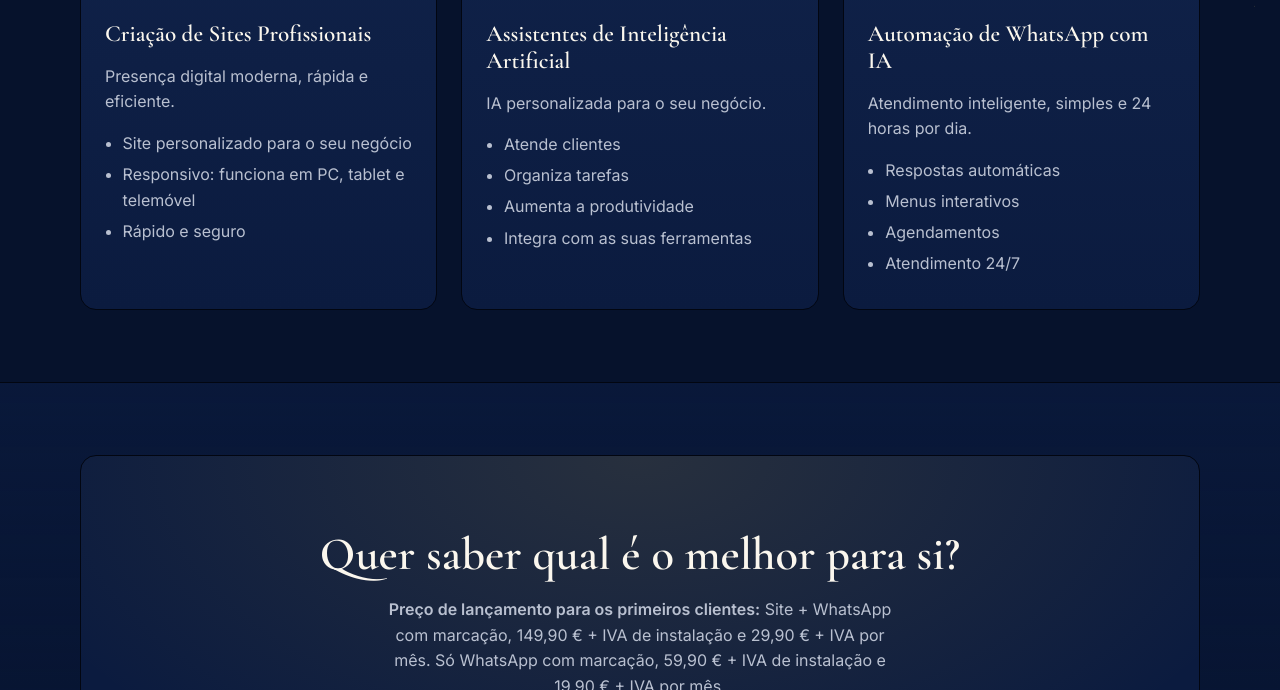
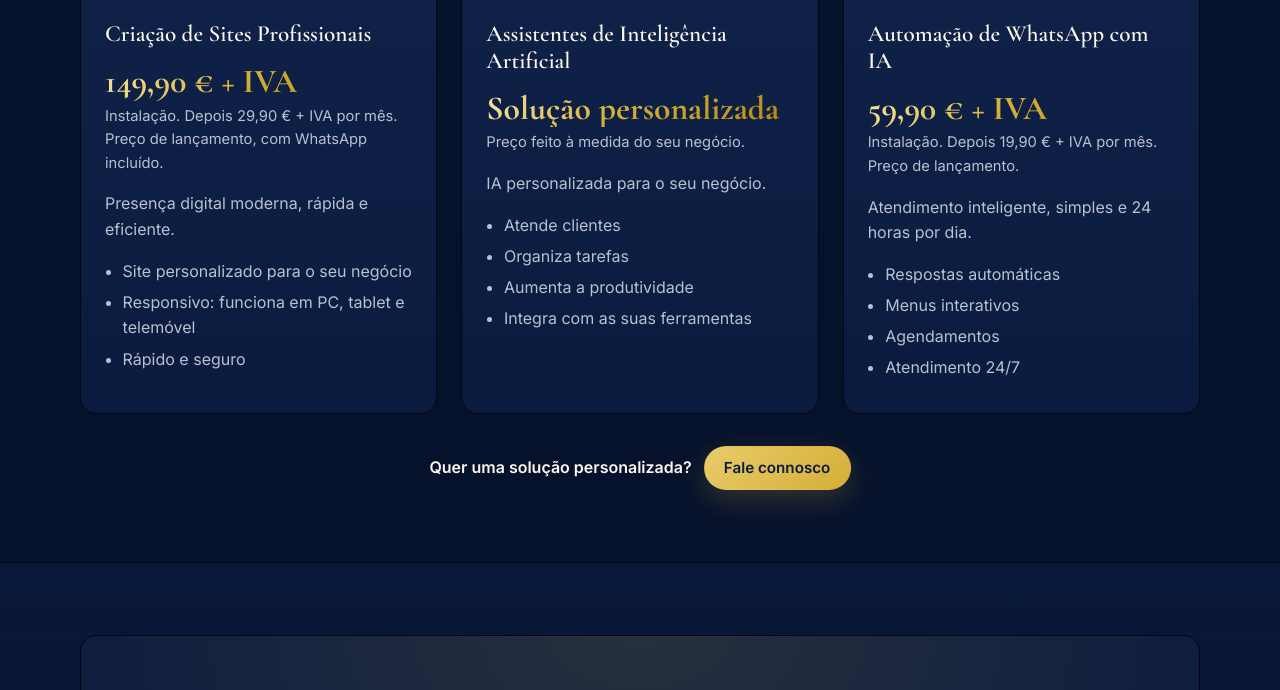
Before and after one commit to olivarlume/olivar-lume-site, a plain HTML site: page servicos.html in a window 1280 px wide. Shown: the part 763-1453 px from the top of the page. Drawn offline with nearby package versions, Linux system fonts and the light colour scheme.

Commit message:
Mostra preços em destaque nos cartões de serviço e linha de solução personalizada

```diff
--- a/css/style.css
+++ b/css/style.css
@@ -417,6 +417,36 @@ p {
 
 .card li + li {
   margin-top: 0.35rem;
+}
+
+.card .price {
+  margin: var(--s2) 0 0;
+  font-family: var(--font-serif);
+  font-size: 2.1rem;
+  font-weight: 700;
+  line-height: 1.1;
+  color: var(--gold-hi);
+  background: linear-gradient(135deg, #F7E7A1 0%, #D4AF37 45%, #B8860B 100%);
+  -webkit-background-clip: text;
+  background-clip: text;
+  -webkit-text-fill-color: transparent;
+}
+
+.card .price-note {
+  margin: 0.25rem 0 var(--s2);
+  font-size: 0.92rem;
+  color: var(--text-soft);
+}
+
+.custom-cta {
+  margin: var(--s4) 0 0;
+  text-align: center;
+  color: var(--warm-white);
+  font-weight: 600;
+}
+
+.custom-cta .btn {
+  margin-left: var(--s1);
 }
 
 .card .more {
--- a/servicos.html
+++ b/servicos.html
@@ -60,6 +60,8 @@
         <article class="card reveal" id="sites">
             <img class="card-img" src="assets/servicos/sites.webp" alt="Ilustração: robô simpático da Olivar Lume ao lado de um portátil que mostra um site moderno, com os pontos «Site moderno e personalizado», «Responsivo», «Rápido e seguro» e «Focado em resultados»" width="1000" height="1000" loading="lazy" decoding="async">
             <h3>Criação de Sites Profissionais</h3>
+            <p class="price">149,90 € + IVA</p>
+            <p class="price-note">Instalação. Depois 29,90 € + IVA por mês. Preço de lançamento, com WhatsApp incluído.</p>
             <p>Presença digital moderna, rápida e eficiente.</p>
             <ul>
             <li>Site personalizado para o seu negócio</li>
@@ -70,6 +72,8 @@
           <article class="card reveal" id="assistentes-ia">
             <img class="card-img" src="assets/servicos/assistentes-ia.webp" alt="Ilustração: robô da Olivar Lume a trabalhar num portátil, com os pontos «Atende clientes», «Organiza tarefas», «Aumenta a produtividade» e «Integra com as suas ferramentas»" width="1000" height="1000" loading="lazy" decoding="async">
             <h3>Assistentes de Inteligência Artificial</h3>
+            <p class="price">Solução personalizada</p>
+            <p class="price-note">Preço feito à medida do seu negócio.</p>
             <p>IA personalizada para o seu negócio.</p>
             <ul>
             <li>Atende clientes</li>
@@ -81,6 +85,8 @@
           <article class="card reveal" id="whatsapp">
             <img class="card-img" src="assets/servicos/whatsapp.webp" alt="Ilustração: empresário descontraído e um robô da Olivar Lume junto a um telemóvel com WhatsApp, que mostra respostas automáticas, menus interativos, agendamentos e atendimento 24/7" width="1000" height="1000" loading="lazy" decoding="async">
             <h3>Automação de WhatsApp com IA</h3>
+            <p class="price">59,90 € + IVA</p>
+            <p class="price-note">Instalação. Depois 19,90 € + IVA por mês. Preço de lançamento.</p>
             <p>Atendimento inteligente, simples e 24 horas por dia.</p>
             <ul>
             <li>Respostas automáticas</li>
@@ -90,6 +96,7 @@
             </ul>
           </article>
       </div>
+      <p class="custom-cta">Quer uma solução personalizada? <a class="btn btn-gold btn-sm" data-wa href="index.html#contacto">Fale connosco</a></p>
     </section>
 
     <section class="section section-alt">
```
Also changed, not shown: index.html (+7 -0 lines).
